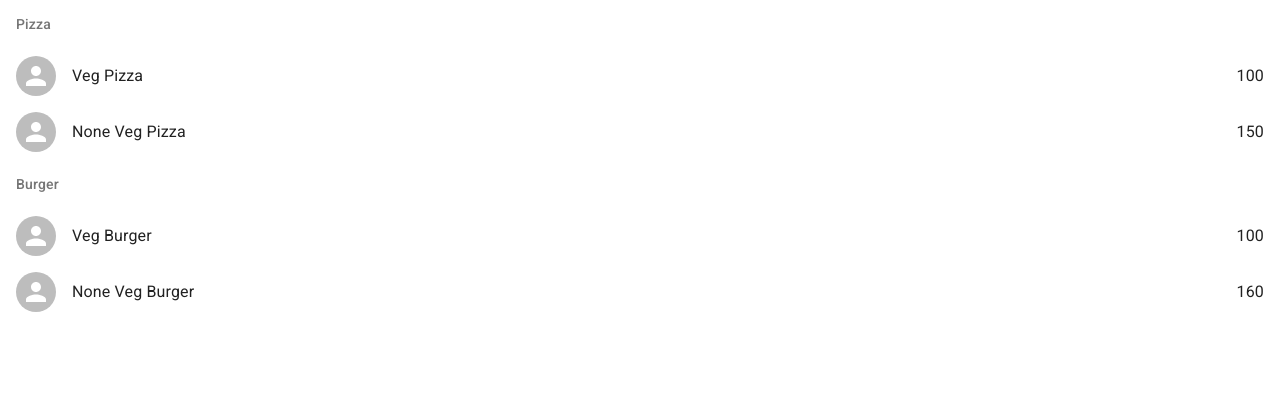
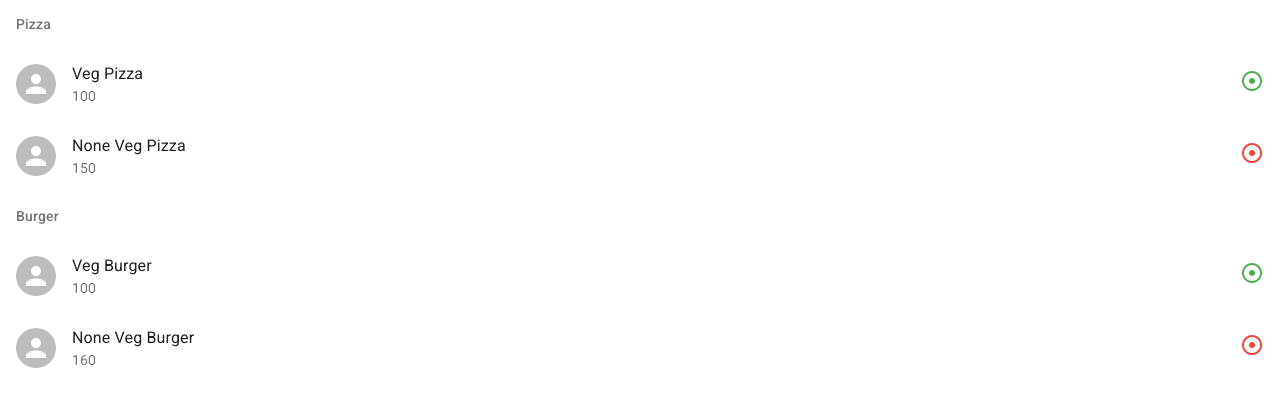
Before and after one commit to nadimsheikh07/digital-menu, a Next.js app: page / in a window 1280 px wide. Shown: the top 406 px of the page. Built offline with nearby package versions, Linux system fonts and the light colour scheme.

Commit message:
add veg flag

```diff
--- a/component/menu/item.js
+++ b/component/menu/item.js
@@ -1,5 +1,5 @@
 import { Avatar, ListItem, ListItemAvatar, ListItemSecondaryAction, ListItemText, Typography } from "@material-ui/core"
-
+import VegSign from './vegSign'
 const Item = ({ data }) => {
     const { name, price, image } = data
     return (
@@ -10,9 +10,9 @@ const Item = ({ data }) => {
                     src={image}
                 />
             </ListItemAvatar>
-            <ListItemText id={name} primary={name} />
+            <ListItemText id={name} primary={name} secondary={price} />
             <ListItemSecondaryAction>
-                <Typography>{price}</Typography>
+                <VegSign item={data} />
             </ListItemSecondaryAction>
         </ListItem>
     )
--- /dev/null
+++ b/component/menu/vegSign.js
@@ -0,0 +1,20 @@
+import Icon from '@material-ui/core/Icon';
+import { green, red, orange } from '@material-ui/core/colors';
+
+const VegSign = ({ item }) => {
+    let color
+    if (item.veg) {
+        color = green[500]
+    } else {
+        if (item.egg) {
+            color = orange[500]
+        } else {
+            color = red[500]
+        }
+    }
+    return (
+        <Icon style={{ color: color }}>adjust</Icon>
+    )
+}
+
+export default VegSign
--- a/data/menu.json
+++ b/data/menu.json
@@ -5,12 +5,14 @@
             {
                 "name": "Veg Pizza",
                 "price": 100,
-                "isNonVeg": false
+                "veg": true,
+                "agg": false
             },
             {
                 "name": "None Veg Pizza",
                 "price": 150,
-                "isNonVeg": true
+                "veg": false,
+                "agg": false
             }
         ]
     },
@@ -20,12 +22,14 @@
             {
                 "name": "Veg Burger",
                 "price": 100,
-                "isNonVeg": false
+                "veg": true,
+                "agg": false
             },
             {
                 "name": "None Veg Burger",
                 "price": 160,
-                "isNonVeg": true
+                "veg": false,
+                "agg": false
             }
         ]
     }
--- a/package.json
+++ b/package.json
@@ -9,6 +9,7 @@
   },
   "dependencies": {
     "@material-ui/core": "^4.12.3",
+    "@material-ui/icons": "^4.11.2",
     "next": "11.0.1",
     "react": "17.0.2",
     "react-dom": "17.0.2"
```
Also changed, not shown: 1 other file (tests, documents, lock files or other folders).
